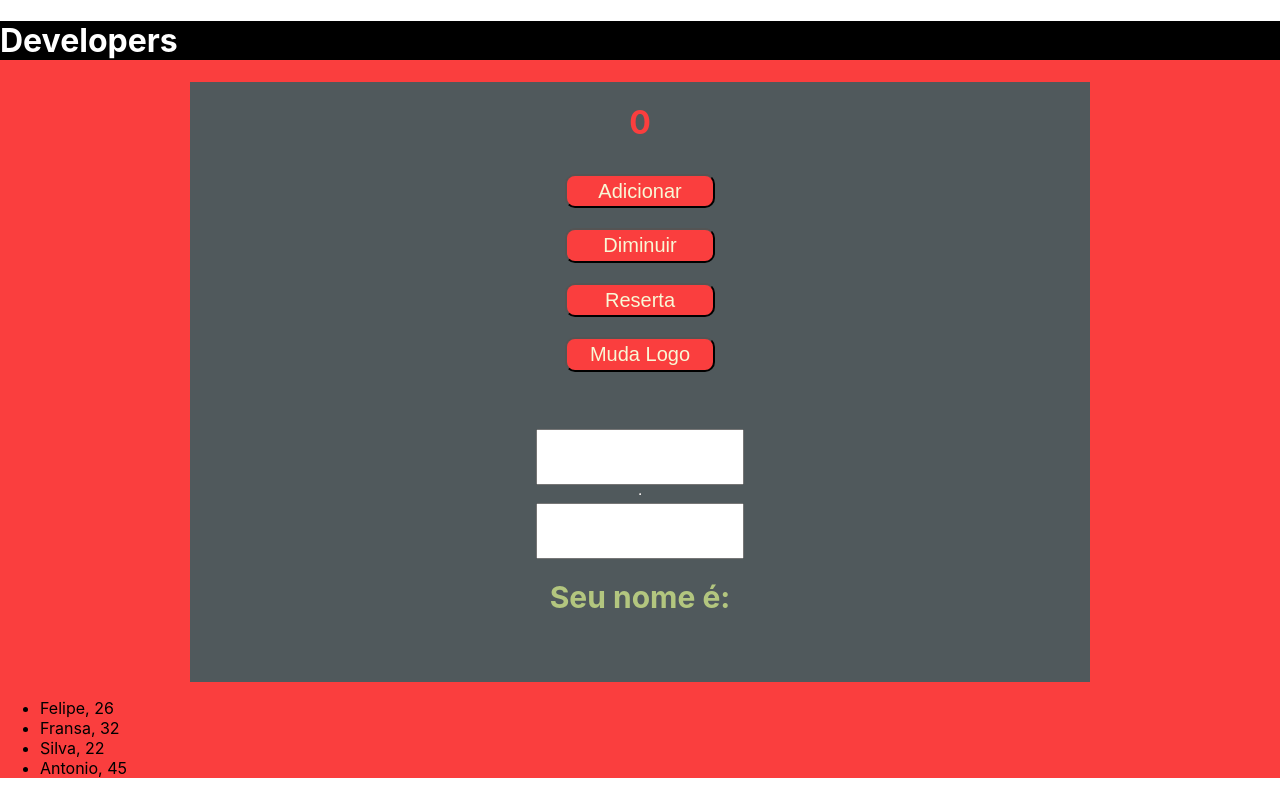
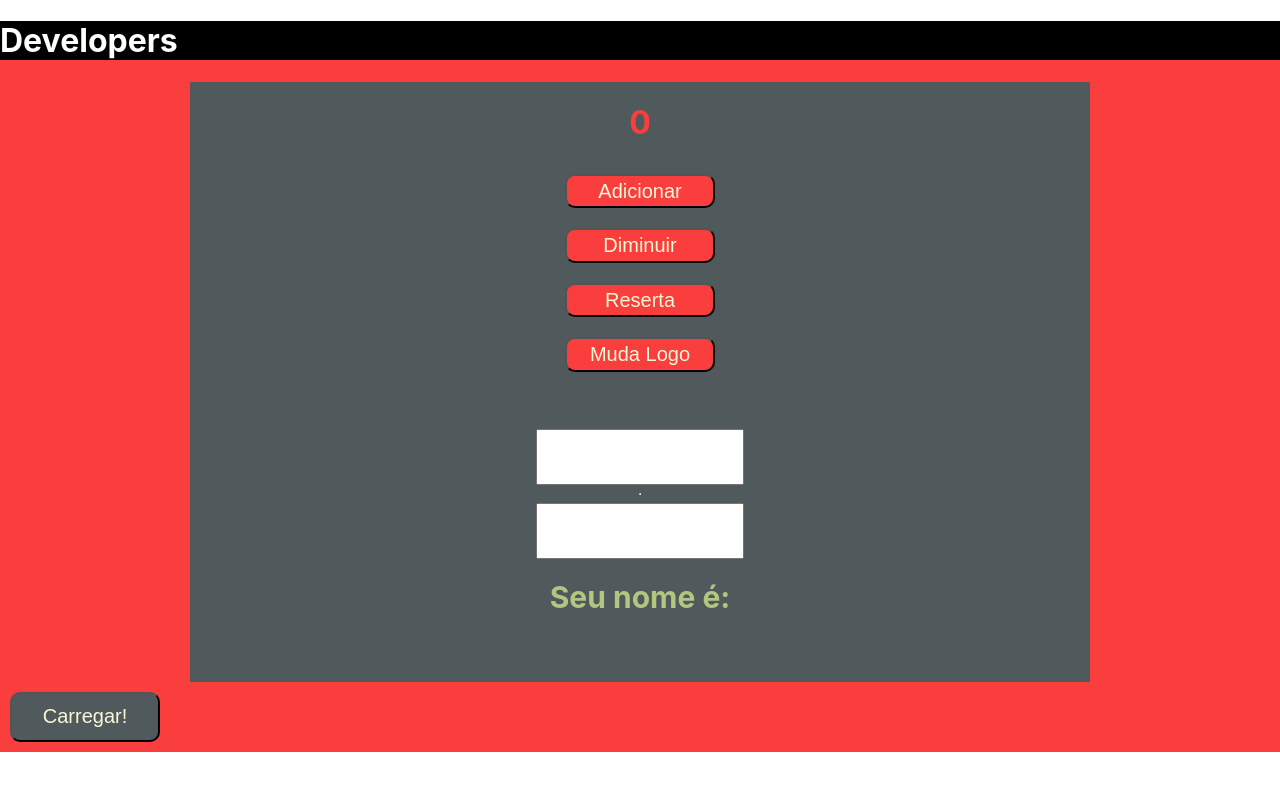
Before and after one commit to felipeFransa/react-curso-2023, a React (Vite) app: page / in a window 1280 px wide. Built offline with nearby package versions, Linux system fonts and the light colour scheme.

Commit message:
version.1.0.7

```diff
--- a/src/App.tsx
+++ b/src/App.tsx
@@ -7,6 +7,7 @@ import * as GS from './styleGlobal'
 
 const app = () => {
   const [logoName, setLogoName] = useState('Developers')
+  const [loading, setLoading] = useState(false)
 
   let people = [
     {name: 'Felipe', age: 26},
@@ -15,6 +16,9 @@ const app = () => {
     {name: 'Antonio', age:45}
   ]
 
+  const hanldeLoading = () => {
+    setLoading(!loading)
+  }
   const handleClick = (txt: string) => {
     setLogoName(txt)
   }
@@ -23,9 +27,10 @@ const app = () => {
       <Header title={logoName}/>
       <Counter clickLogo={handleClick} />
       <Form/>
-      <ul>
-        {people.map((item, index) => (<People key={index} data={item}/>))}
-      </ul>
+      <GS.Button onClick={hanldeLoading}>Carregar!</GS.Button>
+      {loading === true &&
+        <ul>{people.map((item, index) => (<People key={index} data={item}/>))}</ul>}
+
     </GS.GlobalContainer>
   )
 }
```
